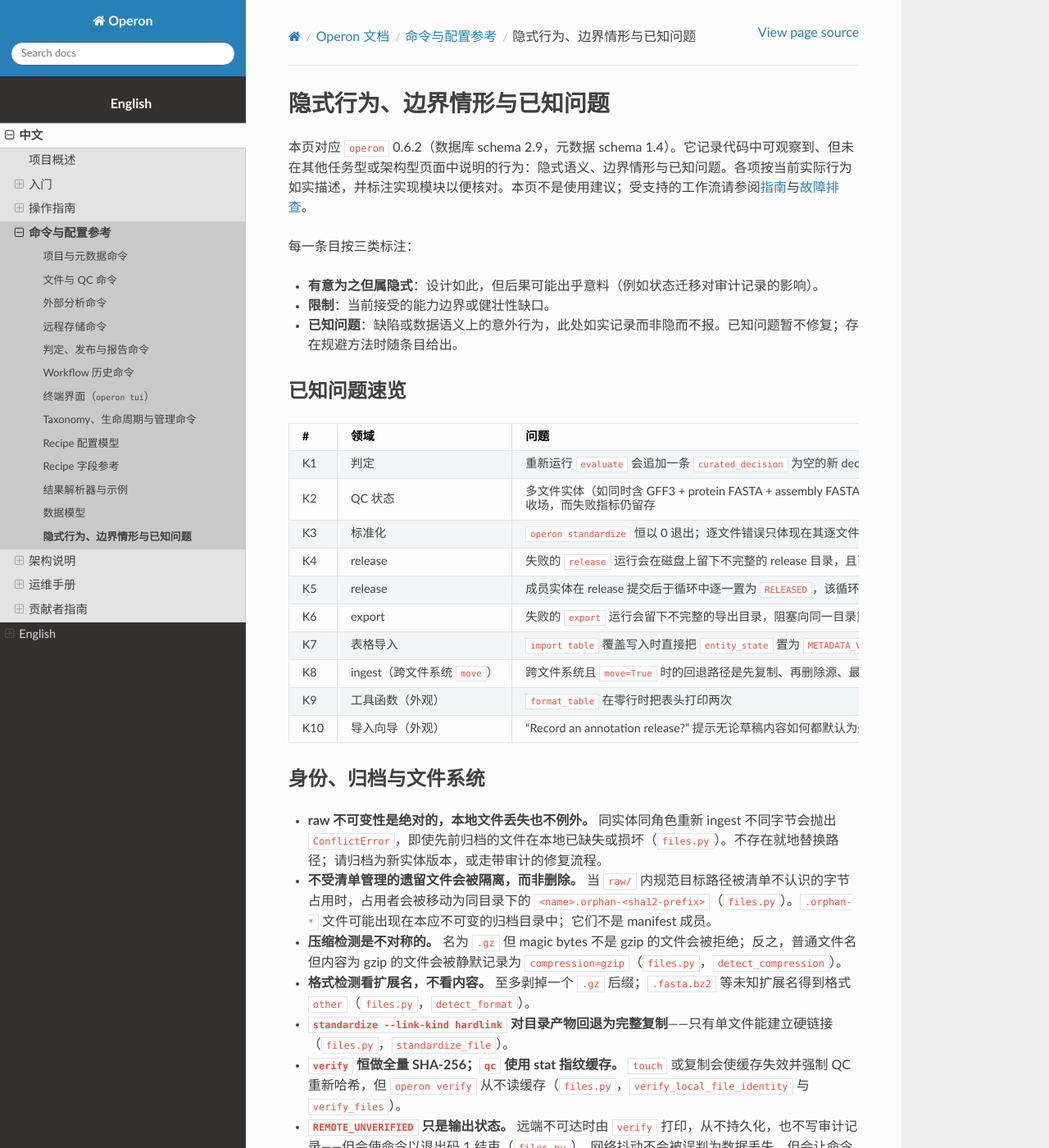
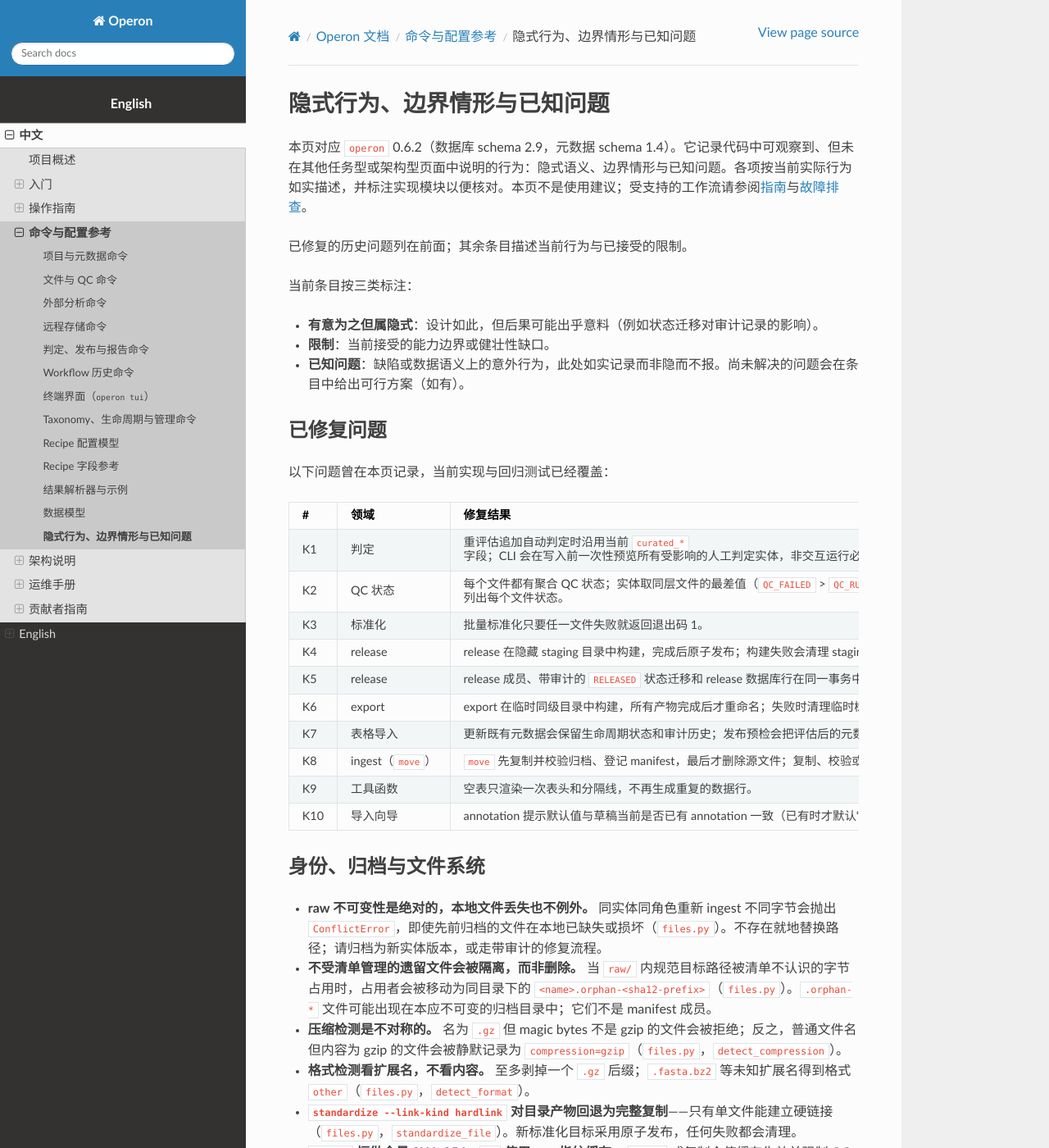
Before and after one commit to HYLi360/Operon, a Sphinx documentation site: the page built from docs/zh/reference/behaviors-and-limitations.md, in a window 1280 px wide and 1400 px high. Shown: the whole window at 82% size. Built offline with Sphinx 7.4.7 and the Read the Docs theme 3.1.0, drawn with Linux system fonts in a browser that asks for light colours; some of the changed text lies outside the part shown.

Commit message:
docs: record resolved behavior limitations

```diff
--- a/docs/zh/reference/behaviors-and-limitations.md
+++ b/docs/zh/reference/behaviors-and-limitations.md
@@ -2,26 +2,30 @@
 
 本页对应 `operon` 0.6.2（数据库 schema 2.9，元数据 schema 1.4）。它记录代码中可观察到、但未在其他任务型或架构型页面中说明的行为：隐式语义、边界情形与已知问题。各项按当前实际行为如实描述，并标注实现模块以便核对。本页不是使用建议；受支持的工作流请参阅[指南](../guides/index.md)与[故障排查](../guides/troubleshooting.md)。
 
-每一条目按三类标注：
+已修复的历史问题列在前面；其余条目描述当前行为与已接受的限制。
+
+当前条目按三类标注：
 
 - **有意为之但属隐式**：设计如此，但后果可能出乎意料（例如状态迁移对审计记录的影响）。
 - **限制**：当前接受的能力边界或健壮性缺口。
-- **已知问题**：缺陷或数据语义上的意外行为，此处如实记录而非隐而不报。已知问题暂不修复；存在规避方法时随条目给出。
+- **已知问题**：缺陷或数据语义上的意外行为，此处如实记录而非隐而不报。尚未解决的问题会在条目中给出可行方案（如有）。
 
-## 已知问题速览
+## 已修复问题
 
-| # | 领域 | 问题 | 规避方法 |
-|---|---|---|---|
-| K1 | 判定 | 重新运行 `evaluate` 会追加一条 `curated_decision` 为空的新 decision 行，而 `current_decisions`（每实体/profile 取最新行）会静默丢弃此前的人工 `curate` 覆盖 | 重新 evaluate 后，对必须保留人工判定的实体重新执行 `curate`；或避免对该 profile 重复 evaluate |
-| K2 | QC 状态 | 多文件实体（如同时含 GFF3 + protein FASTA + assembly FASTA 的 annotation）逐文件覆写实体状态，最后一个处理的文件决定结果：先前的失败可能以 `QC_COMPLETE` 收场，而失败指标仍留存 | 不要只看实体状态，检查 `operon report qc`；重跑失败文件的 `operon qc`，让其结果成为最后一个 |
-| K3 | 标准化 | `operon standardize` 恒以 0 退出；逐文件错误只体现在其逐文件输出行中 | 检查逐文件输出，或确认 `standardized/` 下的预期产物存在 |
-| K4 | release | 失败的 `release` 运行会在磁盘上留下不完整的 release 目录，且已存在的目录会阻塞任何重试（`FileExistsError`） | 确认无下游消费者后手动删除不完整目录，再重新运行 |
-| K5 | release | 成员实体在 release 提交后于循环中逐一置为 `RELEASED`，该循环在事务之外、绕过状态迁移机；中途崩溃会留下部分实体未置状态，且无审计记录 | 用 `operon status` 对照 release manifest；对遗漏实体执行带审计的 `set-state --force` |
-| K6 | export | 失败的 `export` 运行会留下不完整的导出目录，阻塞向同一目录重跑 | 删除不完整目录后重跑 |
-| K7 | 表格导入 | `import table` 覆盖写入时直接把 `entity_state` 置为 `METADATA_VALIDATED`（无迁移检查），把 `QC_COMPLETE` 或 `RELEASED` 实体降级 | 元数据修补后重跑受影响实体的 QC/evaluate；尽量只对生命周期早期的实体做元数据修补 |
-| K8 | ingest（跨文件系统 `move`） | 跨文件系统且 `move=True` 时的回退路径是先复制、再删除源、最后校验；校验失败会删除目标，但源已不在 | 移动前先校验；对被移动副本 `verify` 通过前保留原件 |
-| K9 | 工具函数（外观） | `format_table` 在零行时把表头打印两次 | 忽略即可；不代表存在数据 |
-| K10 | 导入向导（外观） | "Record an annotation release?" 提示无论草稿内容如何都默认为是 | 在提示处显式作答；最终计划仍会经过摘要确认页 |
+以下问题曾在本页记录，当前实现与回归测试已经覆盖：
+
+| # | 领域 | 修复结果 |
+|---|---|---|
+| K1 | 判定 | 重评估追加自动判定时沿用当前 `curated_*` 字段；CLI 会在写入前一次性预览所有受影响的人工判定实体，非交互运行必须给出 `--yes`。 |
+| K2 | QC 状态 | 每个文件都有聚合 QC 状态；实体取同层文件的最差值（`QC_FAILED` > `QC_RUNNING` > `QC_COMPLETE`），`operon qc` 列出每个文件状态。 |
+| K3 | 标准化 | 批量标准化只要任一文件失败就返回退出码 1。 |
+| K4 | release | release 在隐藏 staging 目录中构建，完成后原子发布；构建失败会清理 staging，数据库提交失败也会删除已发布目录。 |
+| K5 | release | release 成员、带审计的 `RELEASED` 状态迁移和 release 数据库行在同一事务中提交，部分状态不会残留。 |
+| K6 | export | export 在临时同级目录中构建，所有产物完成后才重命名；失败时清理临时树或恢复已有的空目标目录。 |
+| K7 | 表格导入 | 更新既有元数据会保留生命周期状态和审计历史；发布预检会把评估后的元数据变化视为过期，要求重新 QC/evaluate。 |
+| K8 | ingest（`move`） | `move` 先复制并校验归档、登记 manifest，最后才删除源文件；复制、校验或事务失败时源文件仍可恢复。 |
+| K9 | 工具函数 | 空表只渲染一次表头和分隔线，不再生成重复的数据行。 |
+| K10 | 导入向导 | annotation 提示默认值与草稿当前是否已有 annotation 一致（已有时才默认“是”）。 |
 
 ## 身份、归档与文件系统
 
@@ -29,7 +33,7 @@
 - **不受清单管理的遗留文件会被隔离，而非删除。** 当 `raw/` 内规范目标路径被清单不认识的字节占用时，占用者会被移动为同目录下的 `<name>.orphan-<sha12-prefix>`（`files.py`）。`.orphan-*` 文件可能出现在本应不可变的归档目录中；它们不是 manifest 成员。
 - **压缩检测是不对称的。** 名为 `.gz` 但 magic bytes 不是 gzip 的文件会被拒绝；反之，普通文件名但内容为 gzip 的文件会被静默记录为 `compression=gzip`（`files.py`，`detect_compression`）。
 - **格式检测看扩展名，不看内容。** 至多剥掉一个 `.gz` 后缀；`.fasta.bz2` 等未知扩展名得到格式 `other`（`files.py`，`detect_format`）。
-- **`standardize --link-kind hardlink` 对目录产物回退为完整复制**——只有单文件能建立硬链接（`files.py`，`standardize_file`）。
+- **`standardize --link-kind hardlink` 对目录产物回退为完整复制**——只有单文件能建立硬链接（`files.py`，`standardize_file`）。新标准化目标采用原子发布，任何失败都会清理。
 - **`verify` 恒做全量 SHA-256；`qc` 使用 stat 指纹缓存。** `touch` 或复制会使缓存失效并强制 QC 重新哈希，但 `operon verify` 从不读缓存（`files.py`，`verify_local_file_identity` 与 `verify_files`）。
 - **`REMOTE_UNVERIFIED` 只是输出状态。** 远端不可达时由 `verify` 打印，从不持久化，也不写审计记录——但会使命令以退出码 1 结束（`files.py`）。网络抖动不会被误判为数据丢失，但会让命令失败。
 - **`verify` 只对本地字节缺失的文件实时核查远端。** 本地字节存在时，远端漂移不会被检测到（`files.py`）。
@@ -40,7 +44,7 @@
 
 ## 数据库、事务与并发
 
-- **并发写只在 30 秒内被串行化。** 数据库运行于 WAL 模式，`busy_timeout=30000` 且使用延迟事务；两个写方都能通过读阶段，输家在首次写/提交时报 `database is locked`（退出码 1），没有自动重试（`database.py`）。相关：稳定 ID 分配（`next_id`）靠扫描取 max+1，跨进程有竞态——并发 ingest 可能分配同一 ID，输家因 PRIMARY KEY 冲突失败。
+- **并发写只在 30 秒内被串行化。** 数据库运行于 WAL 模式，`busy_timeout=30000` 且使用即时写事务；写入者在读取前等待锁，超过超时仍会收到 `database is locked`（退出码 1）。稳定 ID 在同一把锁下预留，因此并发分配唯一；失败插入可能留下编号间隙（`database.py`）。
 - **迁移在每次可写打开时执行，而非仅在 `operon migrate` 时。** 打开旧 schema 的项目时，任何命令都会顺带应用未执行的加法迁移（`database.py`）。迁移全部为加法（新列/新表）；没有破坏性迁移，也没有数据回填，唯 pre-1.0 重建除外（见[数据库兼容性](../operations/database-compatibility.md)）。
 - **只读访问要求 WAL 为空。** 只读挂载只有在 `-wal` 文件为空时才能打开，否则报错并提示到可写主机上做 checkpoint（`database.py`）。
 - **`operon query` 拒绝的不只是写入。** SQL authorizer 拒绝 DML/DDL/ATTACH/SAVEPOINT，且仅放行 PRAGMA 白名单，因此 `PRAGMA journal_mode` 或 `VACUUM` 会以 *not authorized* 失败，尽管它们并非对表的写入（`database.py`）。
@@ -58,13 +62,13 @@
 ## 指标与判定
 
 - **缺失的指标永远不会导致门槛失败。** 必需规则对应的指标没有值时判定为 `NOT_EVALUATED`，实体落入 `QC_COMPLETE`（而非 `QC_FAILED`）。没有解析器的格式（如 BAM、目录）会停留在 `QC_COMPLETE`，仅因永远到不了 `PASS` 而被 release 排除（`rules.py`）。
-- **`evaluate` 只覆盖已有 QC 结果的实体。** 从未被 `qc` 处理过的实体不会有 decision，也不会出现在 release 排除表中（`rules.py`）。
+- **`evaluate` 只覆盖已有 QC 结果的实体。** 从未被 `qc` 处理过的实体不会有 decision；发布预检会在创建任何产物前拒绝这类活动范围内实体（`rules.py`、`release.py`）。
 - **多文件实体会混合来自不同文件的指标。** `latest_metrics` 按输入身份分区：保守布尔指标（`file_exists`、`sha256_match`、`parseable`、`paired_read_count_match`）取所有输入的最小值，而其他指标取最近评估输入的值——一个判定可能把一个文件的计数与另一个文件的布尔值组合起来（`database.py`）。
 - **更改 QC 采样参数会累积行。** QC 结果按参数集 upsert；用不同 `--sample-size`/`--phred-offset` 重跑 `qc` 会新增一组平行行而非替换，`latest_metrics` 中最新的静默胜出（`database.py`）。
 - **阈值语义是闭区间，集合比较按字符串。** `>=`/`<=` 为闭，`between` 两端皆闭，`in`/`not_in` 把指标值当字符串比较，缺少 `operator` 的规则恒通过（`rules.py`）。profile 结构缺口（缺 `min`/`max`/`values`）的行为见 [QC profile 指南](../guides/qc-profiles.md)。
 - **`curate` 接受任意判定字符串。** 值会被转大写但不校验是否属于判定枚举；无法识别的值原样存储，并把实体映射到 `QC_COMPLETE`（`rules.py`）。
 - **`config/profiles/` 下的每个 `.yaml` 都必须能解析。** 该目录中的草稿或改到一半的 YAML 会让所有加载 profile 的 `evaluate`/`analyze` 命令失败（`profiles.py`）。
-- **人工覆盖在重新评估后无法保留。** 见上文已知问题 K1。
+- **人工覆盖会在重新评估后保留。** 最新自动判定沿用当前 `curated_*` 字段；显式 `curate` 才会改变生命周期（`rules.py`、`cli.py`）。
 
 ## 内置 QC 解析
 
@@ -78,7 +82,7 @@
 - **配对 reads 匹配会被静默跳过**——当同批 FASTQ 没有 manifest 行或不在磁盘上时，既无指标也无警告（`qc_module/__init__.py`）。
 - **损坏的 FASTA 长度缓存会被静默重建。** 摘要/计数不匹配时删除并重建缓存（`qc_module/__init__.py`）。
 - **Cython 与纯 Python 解析器零容忍差异。** 指标与错误消息字符串必须逐字节一致；由 `tests/regression/test_cython_parser_parity.py` 强制。
-- **实体状态反映最后一个 QC 的文件，而不是最差结果。** 见上文已知问题 K2。
+- **实体 QC 状态取同层文件的最差结果。** 每个文件状态都会报告；任一文件失败即为 `QC_FAILED`，有文件待处理时为 `QC_RUNNING`，否则为 `QC_COMPLETE`（`qc_module/__init__.py`）。
 
 ## 外部分析
 
@@ -117,11 +121,11 @@
 ## release 与 export
 
 - **`checksums.sha256` 只覆盖数据文件。** 元数据 TSV 与 `manifest.tsv` 的哈希记入 `provenance.json` 和数据库汇总，但不进 `checksums.sha256`，因此 `sha256sum -c` 只校验 release 的一个子集（`release.py`）。
-- **release 排除表只包含有 decision 的实体。** 从未 QC/evaluate 的实体既不作为成员也不出现在 `exclusions.tsv`（`release.py`）。
+- **发布预检要求所有活动范围内实体都有 decision。** 缺少 decision 或评估后元数据发生变化时，在发布任何产物前拒绝 release；失败和退役判定仍会写入 `exclusions.tsv`，未评估实体不会静默消失（`release.py`）。
 - **`--link hardlink` 会与 `raw/` 共享 inode。** 默认是复制，文档中关于不可变的论证也以复制为前提；选择硬链接会让 release 与 raw 归档重新共享 inode（`release.py`）。
 - **选出零个文件的 export 仍算成功。** 退出码 0，得到空的 `manifest.tsv` 与空的 `checksums.sha256`（`export.py`）。
 - **export 符号链接存储完全解析后的目标。** `--link symlink` 指向 `source.resolve()`；移动项目会断链，不过经链接的校验仍然通过（`export.py`）。
-- **中断的 release/export 运行会留下阻塞重跑的不完整目录。** 见上文已知问题 K4 与 K6。
+- **release/export 失败可恢复。** 两个命令都先 staging 并在失败时清理，不会主动发布不完整目标；操作系统级崩溃仍可能留下隐藏 staging 目录，需要后续清理。
 
 ## 生命周期与身份解析
 
@@ -139,7 +143,7 @@
 - **日期校验依赖 Python 版本。** Python 3.11+ 的 `datetime.fromisoformat` 接受 `20240115` 这类宽松格式；3.10 上同样的值会报错（`schema.py`）。
 - **XLSX 只读第一个工作表**（按工作簿顺序，与名称无关），其余工作表被忽略。带小数部分的 Excel 序列日期成为 datetime（`table_import.py`）。
 - **更新时空白单元格会清空现有值。** 预览 diff 会显示，但省略列保留现值；若有任何行会发生变化，`--on-conflict error` 拒绝执行。整个 apply 在一个事务中（`table_import.py`）。
-- **元数据修补会降级实体状态。** 见上文已知问题 K7。
+- **元数据修补保留生命周期状态但会使评估新鲜度失效。** 更新既有行会记录字段级审计变化，后续 release 预检要求在该时间点之后重新 QC/evaluate（`table_import.py`、`release.py`）。
 - **同文件内的前向引用无法解析。** 引用校验不能解析同一文件中较晚出现的 ID；请按 organism → sample → run/assembly 的顺序分多次导入（`table_import.py`）。
 - **taxdump 快照没有灭绝数据。** taxdump 导入的 `is_extinct` 存为 NULL，因此带 `exclude_extinct: true` 的 coverage profile 面对它直接报错；只有 NCBI Datasets JSONL 来源携带该字段（`taxonomy.py`）。
 - **失败的 taxonomy 导入会在磁盘上留下来源副本。** 来源先复制到 `raw/metadata/ncbi_taxonomy/`，再进入导入事务；失败时事务回滚，但已复制的文件留在磁盘上且未登记（`taxonomy.py`）。
```
Also changed, not shown: docs/en/reference/behaviors-and-limitations.md (+29 -23 lines).
